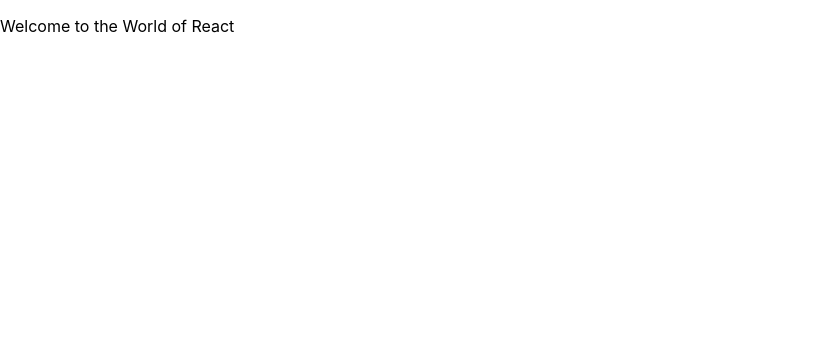
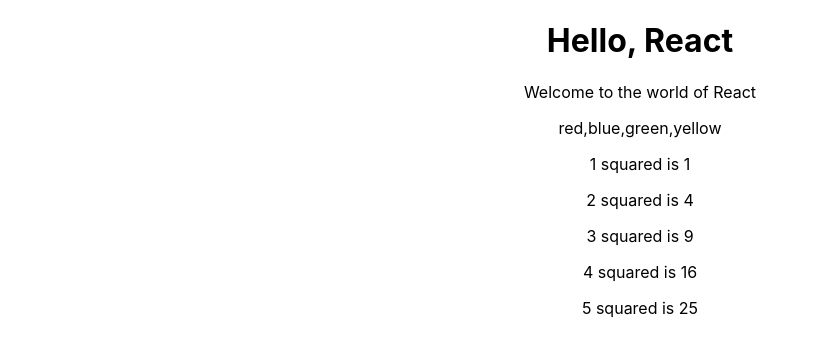
Before and after one commit to bhandaripraj7/week1.1, a React (Create React App) app: page / in a window 1280 px wide. Shown: the top 356 px of the page, without its empty margins (0-819 px from the left). Built offline with nearby package versions, Linux system fonts and the light colour scheme.

Commit message:
week1.1,1.2,1.3,1.4

```diff
--- a/src/App.js
+++ b/src/App.js
@@ -1,20 +1,19 @@
-/* Basic React Component Exercises
-These exercises are aimed to practice basic JSX use in a single component or in a single file. No need to import or
- export anything yet.
-Exercise 2: Create a function called `getGreeting` that returns a greeting message saying ‘Welcome to the World
-of React’. Use the function as JSX expression as follows:
-<p>{getGreeting()}</p>; */
+import React from 'react';
+import './App.css';
+import Greeting from './week1.1.js';
+import GreetingComponent from './week1.2.js';
+import ColorComponent from './week1.3.js';
+import SquareComponent from './week1.4';
 
-import React from 'react';
-
-function getGreeting() {
-  return 'Welcome to the World of React';
-}
-
-function GreetingComponent() {
+function App() {
   return (
-    <p>{getGreeting()}</p>
+    <div className="App">
+      <Greeting />
+      <GreetingComponent />
+      <ColorComponent />
+      <SquareComponent />
+    </div>
   );
 }
 
-export default GreetingComponent;
+export default App;
--- /dev/null
+++ b/src/week1.1.js
@@ -0,0 +1,8 @@
+import React from "react";
+function Greeting() {
+  return (
+    <h1>Hello, React</h1>
+
+  );
+}
+export default Greeting;
--- /dev/null
+++ b/src/week1.2.js
@@ -0,0 +1,17 @@
+/* Basic React Component Exercises
+These exercises are aimed to practice basic JSX use in a single component or in a single file.
+No need to import or export anything yet.
+Exercise 2: Create a function called `getGreeting` that returns a greeting message saying
+‘Welcome to the World of React’. Use the function as JSX expression as follows:
+<p>{getGreeting()}</p>; */
+
+import React from "react";
+function getGreeting(){
+    return "Welcome to the world of React";
+}
+function GreetingComponent(){
+    return (
+        <p>{getGreeting()}</p>
+    );
+}
+export default GreetingComponent;
--- /dev/null
+++ b/src/week1.3.js
@@ -0,0 +1,18 @@
+/* Basic React Component Exercises
+These exercises are aimed to practice basic JSX use in a single component or in a single file. No need to
+import or export anything yet.
+Exercise 3: Define an array of colors as strings (for example ‘blue, ‘red’ etc.) and render a list of
+those colors using JSX. Create a single <p> element into which you render the colors separated by comma.
+ You should have at least four different colors in the array.The output of the rendering as DOM structure
+ should be for example <p>red, yellow, green, blue</p> if the array had those four values in it. */
+
+ import React from "react";
+    function ColorComponent(){
+        const Colors= ["red", "blue", "green", "yellow"];
+        const ColorStrings= Colors.join(",");
+        return  (
+            <p>{ColorStrings}</p>
+        );
+
+    }
+    export default ColorComponent;
--- /dev/null
+++ b/src/week1.4.js
@@ -0,0 +1,17 @@
+/*Exercise 4: Define an array of numbers and render their squares using JSX. Squared means that the number
+is multiplied by itself. You should render each number as a <p> element in the following format <p>X squared is
+ Y</p> where X is the number and Y is the squared value.If your numbers are for example 1,2,3,4,5 then the output
+  as DOM structure should be:<p>1 squared is 1</p><p>2 squared is 4</p><p>3 squared is 9</p><p>4 squared is 16</p>
+  <p>5 squared is 25</p>*/
+
+    import React from "react";
+    function SquareComponent(){
+        const numbers= [1,2,3,4,5];
+        const squaredElements= numbers.map((number) => (<p>{number} squared is {number*number}</p>));
+        return (
+            <p>{squaredElements}</p>
+
+        )
+
+    }
+    export default SquareComponent;
```
Also changed, not shown: src/App.week1.1.js (deleted, +0 -9 lines).
